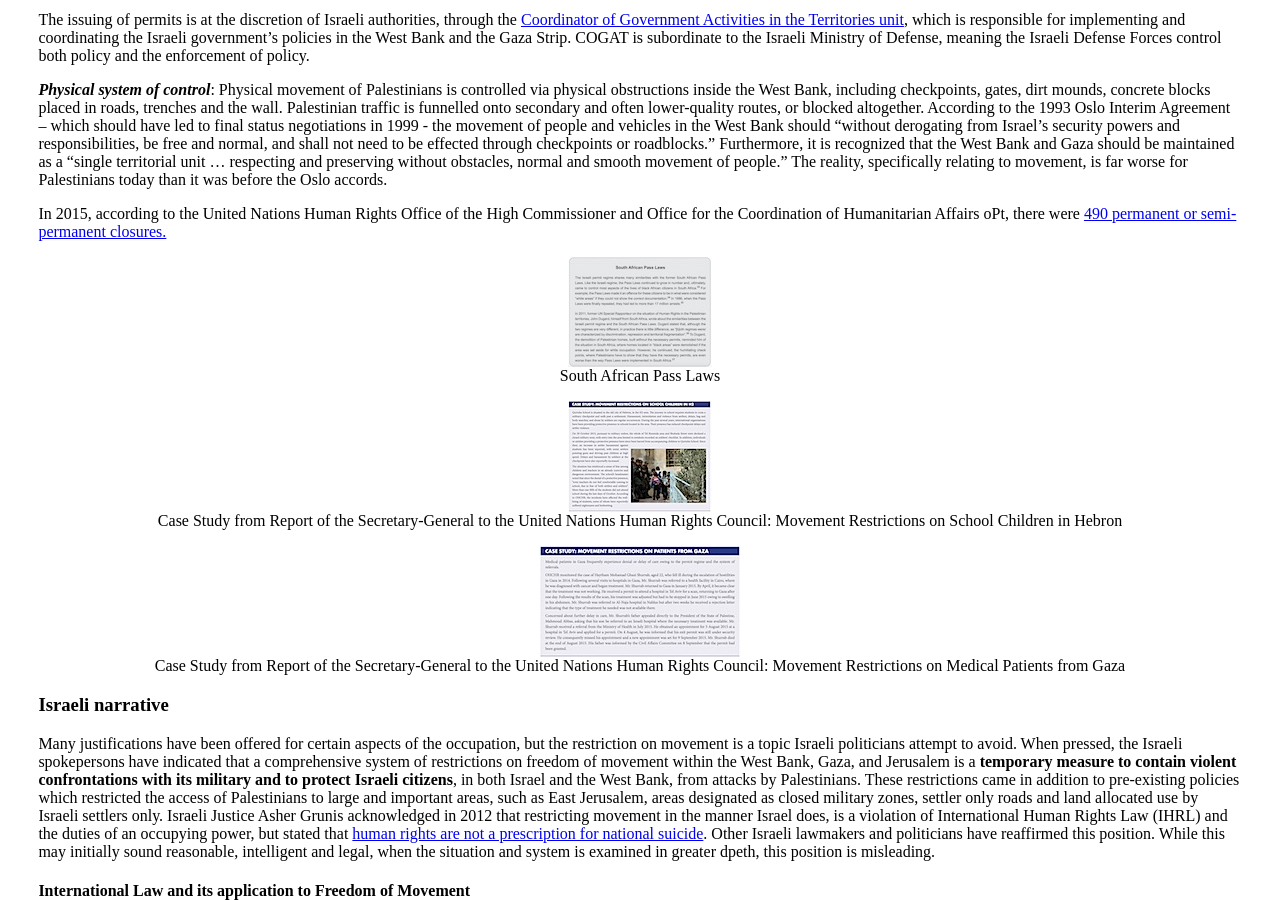
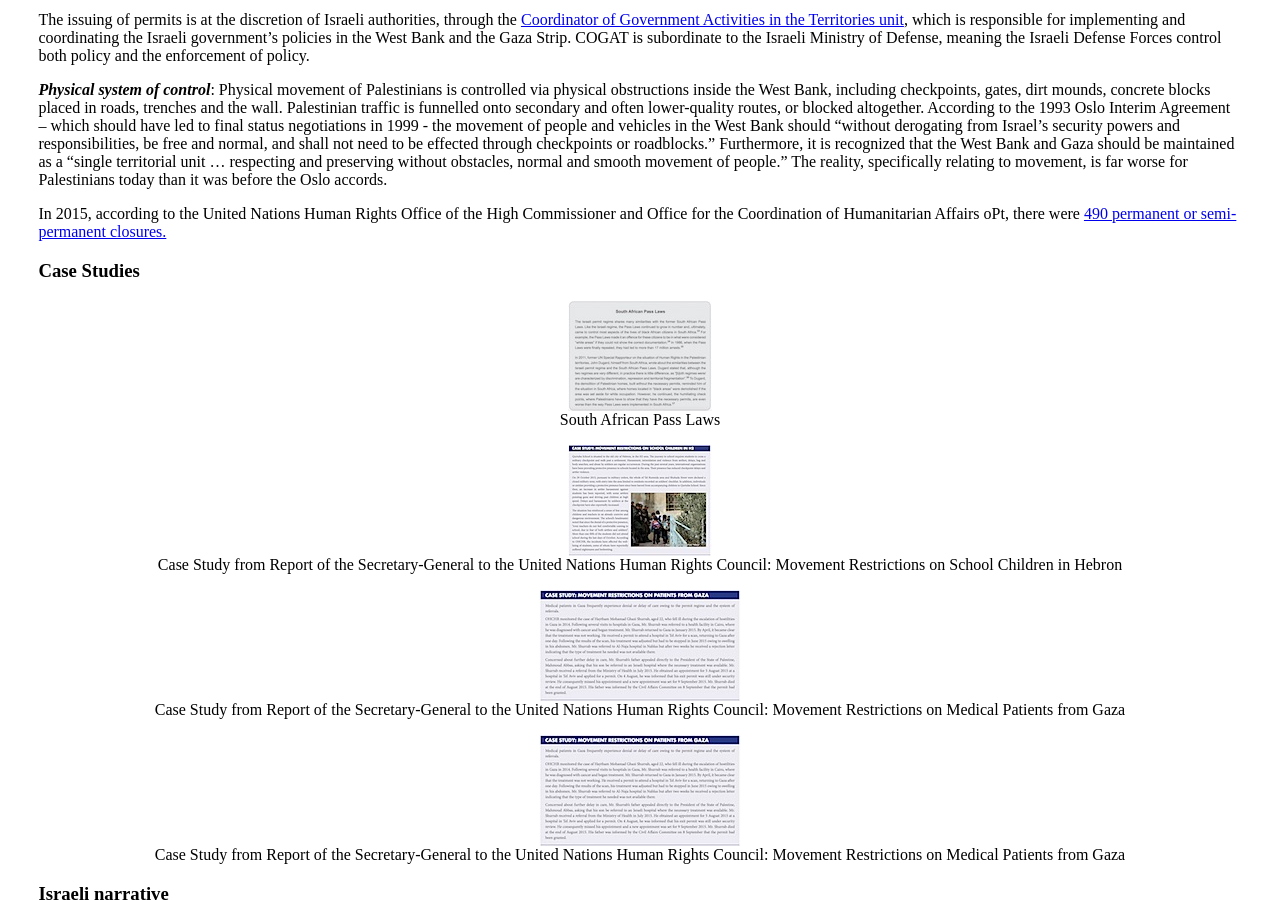
Before and after one commit to thepeopleofpalestine/thepeopleofpalestine.github.io, a Jekyll site: the page built from _cities/hebron.md, in a window 1280 px wide and 900 px high, scrolled down 2582 px. Built offline with Jekyll 4.4.1, drawn with Linux system fonts in a browser that asks for light colours; some web fonts are replaced.

Commit message:
Update hebron.md

```diff
--- a/_cities/hebron.md
+++ b/_cities/hebron.md
@@ -73,8 +73,12 @@
 
 In 2015, according to the United Nations Human Rights Office of the High Commissioner and Office for the Coordination of Humanitarian Affairs oPt, there were {% include lightbox.html text="490 permanent or semi-permanent closures." src="/assets/cities/hebron/490percentofclosures.jpg" caption="In 2015 the United Nations office for Coordination of Humanitarian Affairs tallied 490 total or partial closures obstacles in the West Bank. These undermine livelihoods and access to basic services, as well as hinder the ability of humanitarian organizations to deliver assistance." height=2698 width=4039 %}
 
+
+### Case Studies
+
 {% include lightbox.html thumbnail="/assets/cities/hebron/southafricanpasslawssm.jpg" src="/assets/cities/hebron/southafrica.jpg" caption="South African Pass Laws" height=1200 width=1700 %}
 {% include lightbox.html thumbnail="/assets/cities/hebron/hebronschoolchildrensm.jpg" src="/assets/cities/hebron/hebronschoolchildrenlg.jpg" caption="Case Study from Report of the Secretary-General to the United Nations Human Rights Council: Movement Restrictions on School Children in Hebron" height=1200 width=1700 %}
+{% include lightbox.html thumbnail="/assets/cities/hebron/gazacancerpatientsm.jpg" src="/assets/cities/hebron/gazacancerpatientlg.jpg" caption="Case Study from Report of the Secretary-General to the United Nations Human Rights Council: Movement Restrictions on Medical Patients from Gaza" height=1200 width=1700 %}
 {% include lightbox.html thumbnail="/assets/cities/hebron/gazacancerpatientsm.jpg" src="/assets/cities/hebron/gazacancerpatientlg.jpg" caption="Case Study from Report of the Secretary-General to the United Nations Human Rights Council: Movement Restrictions on Medical Patients from Gaza" height=1200 width=1700 %}
 
 ### Israeli narrative
```
